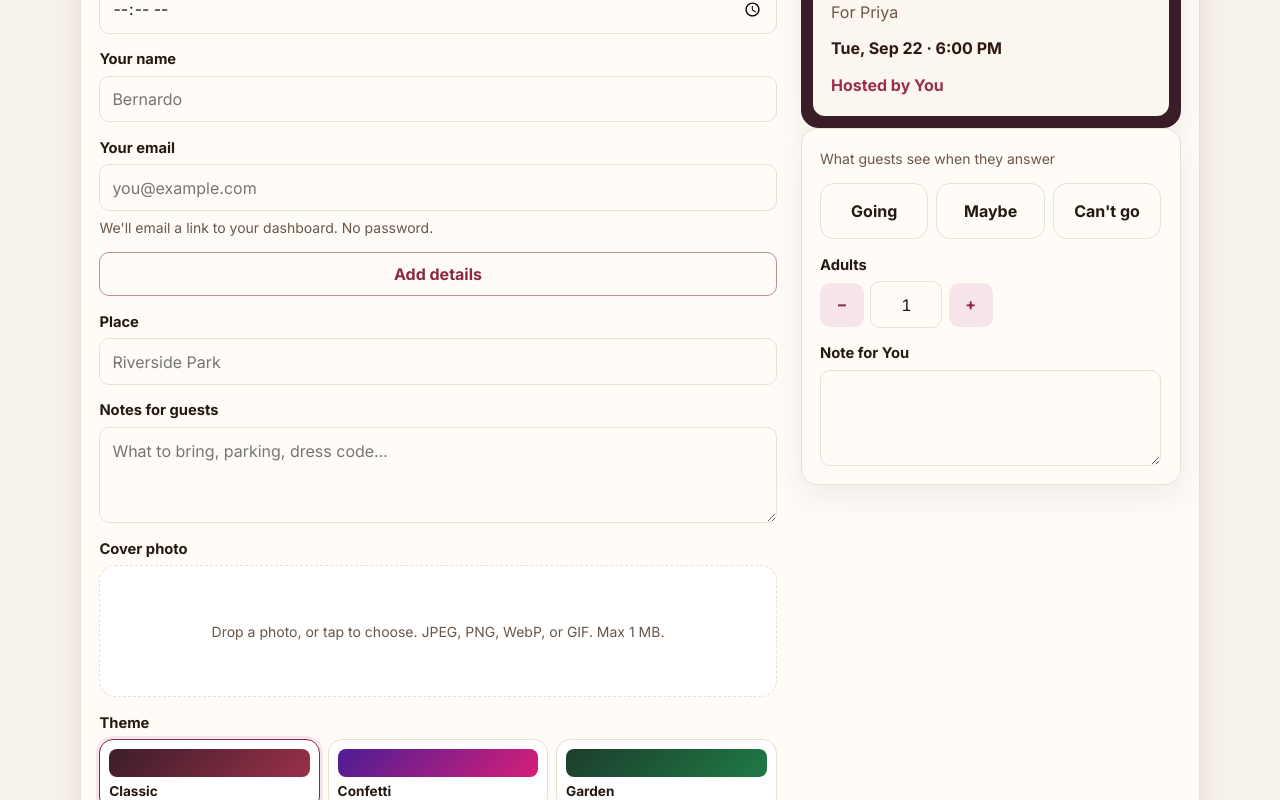
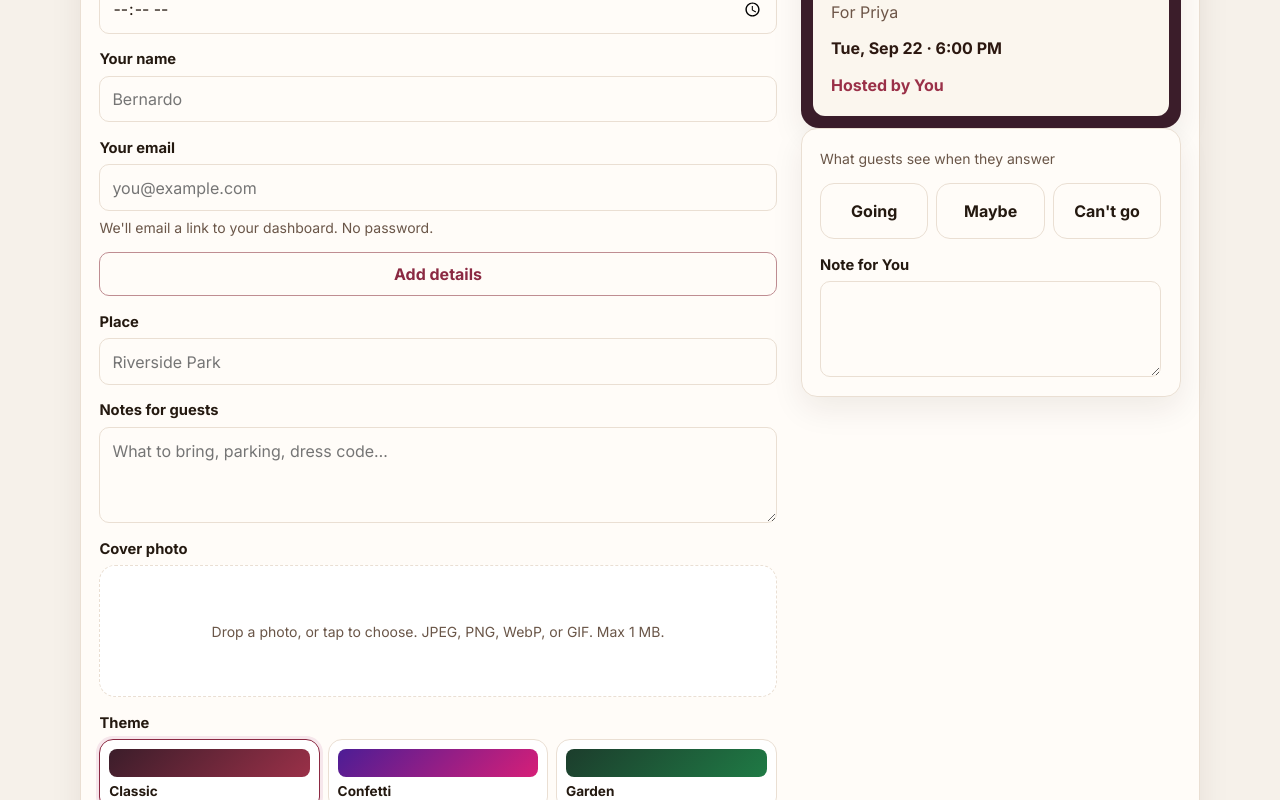
Before and after one commit to berkurka/hello-world, a Next.js app: page / in a window 1280 px wide. Shown: the part 880-1680 px from the top of the page. Built offline with nearby package versions, Linux system fonts and the light colour scheme.

Commit message:
Show preview headcounts only after Going or Maybe.
The create-invite answer buttons are clickable, and Can't go stays on one line when three answers share a narrow screen.

Co-authored-by: Bernardo Kurka De Almeida <berkurka@users.noreply.github.com>

```diff
--- a/app/components/event-form.tsx
+++ b/app/components/event-form.tsx
@@ -2,7 +2,7 @@
 
 import { useEffect, useRef, useState } from "react";
 import { InviteCardView } from "@/app/components/invite-card-view";
-import { RsvpChoice } from "@/app/components/ui/rsvp-choice";
+import { RsvpChoice, type RsvpAnswer } from "@/app/components/ui/rsvp-choice";
 import { Stepper } from "@/app/components/ui/stepper";
 import { SubmitButton } from "@/app/components/ui/submit-button";
 import { Switch } from "@/app/components/ui/switch";
@@ -119,6 +119,7 @@ export function EventForm({
   const [askKids, setAskKids] = useState(draft?.askKids ?? event?.ask_kids === 1);
   const [askInfants, setAskInfants] = useState(draft?.askInfants ?? event?.ask_infants === 1);
   const [allowMaybe, setAllowMaybe] = useState(event ? event.allow_maybe !== 0 : true);
+  const [previewAnswer, setPreviewAnswer] = useState<RsvpAnswer | "">("");
   const [detailsOpen, setDetailsOpen] = useState(Boolean(event));
   const [tab, setTab] = useState<"edit" | "preview">("edit");
   const [parkSubmit, setParkSubmit] = useState(isCreate);
@@ -293,6 +294,9 @@ export function EventForm({
         )
       : "Date and time";
   const previewImage = removePhoto || photoBroken ? null : photoUrl;
+  const previewPick = previewAnswer === "maybe" && !allowMaybe ? "" : previewAnswer;
+  const showPreviewCounts =
+    (previewPick === "yes" || previewPick === "maybe") && (askAdults || askKids || askInfants);
 
   return (
     <form action={submit} noValidate>
@@ -527,8 +531,14 @@ export function EventForm({
             />
             <div className="card stack">
               <p className="hint">What guests see when they answer</p>
-              <RsvpChoice readOnly allowMaybe={allowMaybe} />
-              {askAdults || askKids || askInfants ? (
+              <RsvpChoice
+                name="previewAttending"
+                value={previewPick}
+                onChange={setPreviewAnswer}
+                allowMaybe={allowMaybe}
+                required={false}
+              />
+              {showPreviewCounts ? (
                 <div className="stack">
                   {askAdults ? (
                     <Stepper name="previewAdults" label="Adults" value={1} onChange={() => {}} />
--- a/app/components/ui/rsvp-choice.tsx
+++ b/app/components/ui/rsvp-choice.tsx
@@ -12,6 +12,7 @@ export function RsvpChoice({
   allowMaybe = false,
   name = "attending",
   readOnly = false,
+  required = true,
 }: {
   value?: RsvpAnswer | "";
   onChange?: (value: RsvpAnswer) => void;
@@ -19,6 +20,7 @@ export function RsvpChoice({
   allowMaybe?: boolean;
   name?: string;
   readOnly?: boolean;
+  required?: boolean;
 }) {
   const options = CHOICES.filter((choice) => allowMaybe || choice.value !== "maybe");
   if (readOnly) {
@@ -42,7 +44,7 @@ export function RsvpChoice({
               type="radio"
               name={name}
               value={choice.value}
-              required
+              required={required}
               checked={on}
               onChange={() => onChange?.(choice.value)}
             />
--- a/app/globals.css
+++ b/app/globals.css
@@ -593,7 +593,8 @@ button.btn:disabled {
   justify-content: center;
   font-weight: 700;
   cursor: pointer;
-  padding: 0.6rem;
+  padding: 0.6rem 0.35rem;
+  white-space: nowrap;
 }
 
 .segment-btn input {
```
